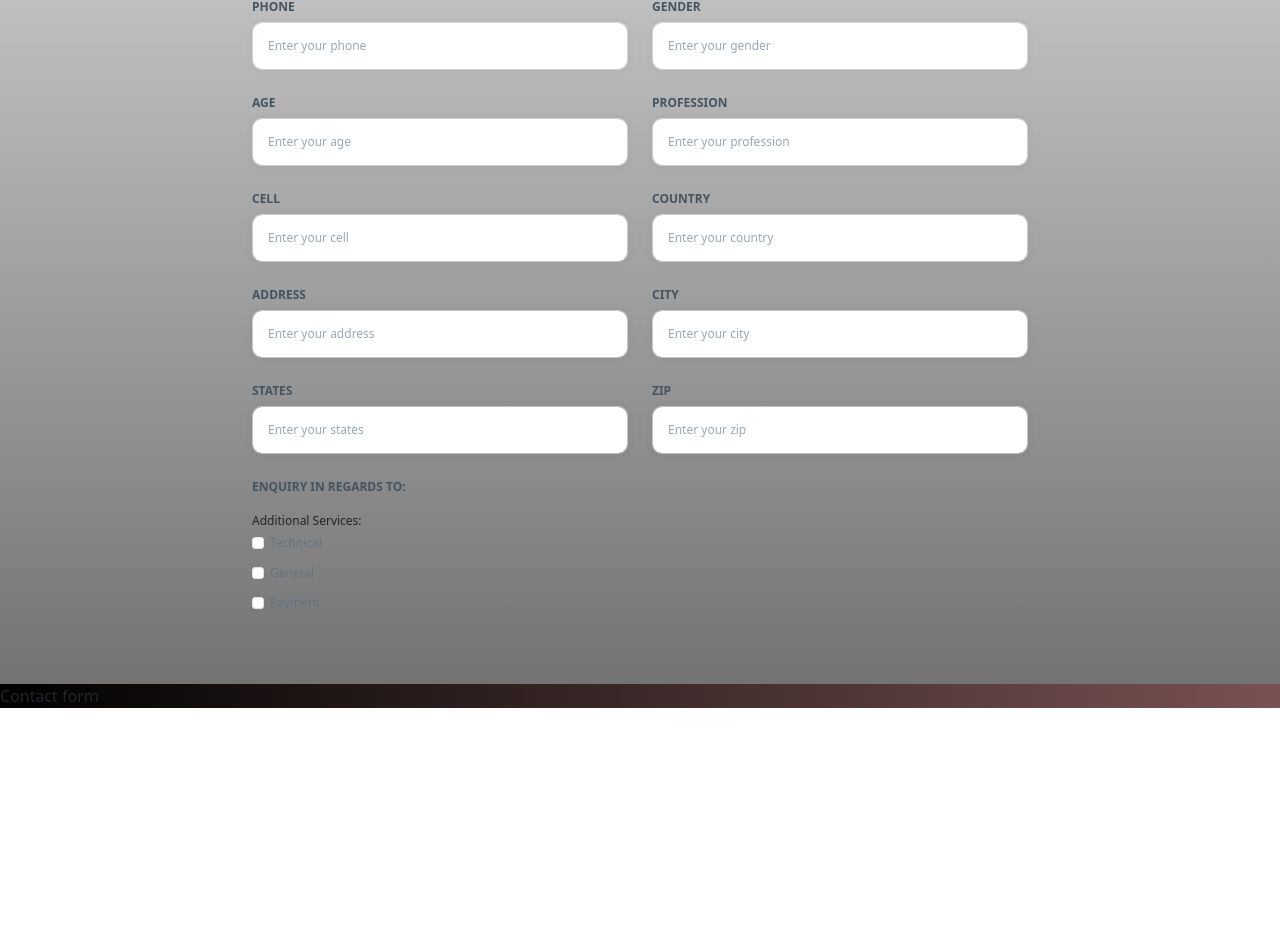
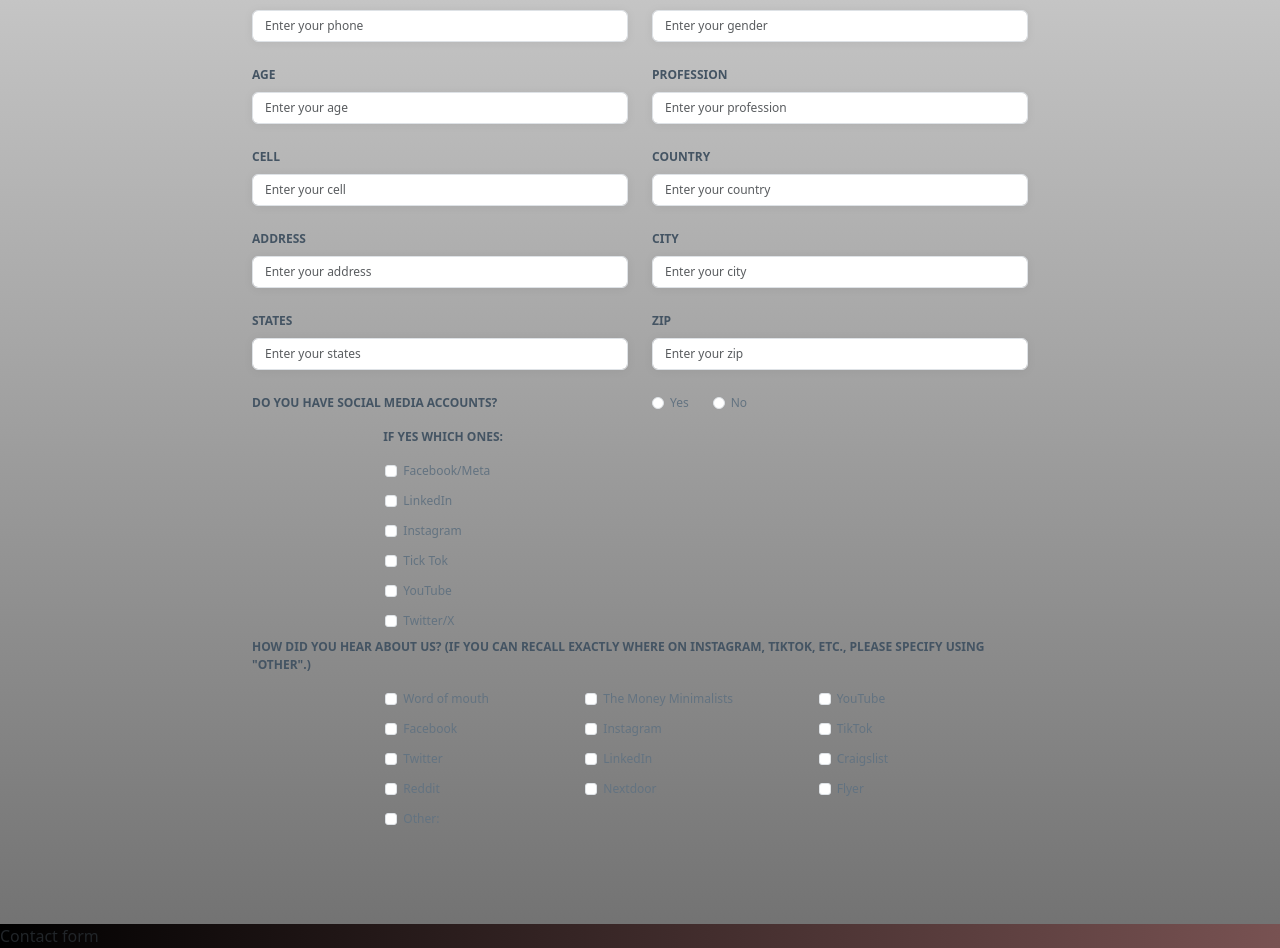
Before and after one commit to dm-dmytrenko/file4_upwork, a React (Create React App) app: page /contact in a window 1280 px wide. Shown: the part 1053-2001 px from the top of the page. Before the commit the page ends 1761 px from the top, so only its background shows below. Built offline with nearby package versions, Linux system fonts and the light colour scheme; a web font is replaced by a local one.

Commit message:
done contact form

```diff
--- a/src/components/contact-form/personalDetails/personalDetails.scss
+++ b/src/components/contact-form/personalDetails/personalDetails.scss
@@ -1,17 +1,4 @@
 .personal-detail-page {
-    .control-label {font-size: 12px; font-weight: 600; color: #445463; text-transform: uppercase; margin: 0 0 6px;}
-    .form-control-custom {
-        padding: 14px 15px;
-        font-size: 15px;
-        background-color: white;
-        filter: drop-shadow(0px 1px 4px rgba(0, 0, 0, 0.05));
-        border-color: #E5E9ED99;
-        border-radius: 10px;
-        box-shadow: none !important;
-        &::placeholder {
-        color: #98A8B7
-        }
-    }
     padding: 40px 0; background: linear-gradient(to bottom, #D9D9D9, #737373);;
 
     .row * {font-size: 12px !important;}
--- a/src/components/contact-form/personalDetails/personalDetails.tsx
+++ b/src/components/contact-form/personalDetails/personalDetails.tsx
@@ -44,25 +44,78 @@ const PersonalDetails: React.FC = () => {
                     <CustomFormField placeholder='Enter your states' label='STATES'/>
                     <CustomFormField placeholder='Enter your zip' label='ZIP'/>
                 </Row>
+                <Col xs={12}>
+                    <Form.Group className="mb-4" controlId="">
+                    <Row>
+                        <Col>
+                            <Form.Label className="control-label mb-3">Do you have Social Media Accounts?</Form.Label>
+                        </Col>
+                        <Col>
+                            <div className="d-flex gap-4">
+                                <Form.Check type="radio" aria-label="radio 1" label={'Yes'} />
+                                <Form.Check type="radio" aria-label="radio 2" label={'No'} />
+                            </div>
+                        </Col>
+                    </Row>
+
+                    <Row style={{paddingRight: '13px'}}>
+                        <Col
+                            md={{ span: 3, offset: 2 }}
+                        >
+                            <Form.Label className="control-label mb-3">If Yes which ones:</Form.Label>
+                        </Col>
+                    </Row>
+                    <Row>
+                        <Col md={{ span: 3, offset: 2 }}>
+                            <div className="d-grid gap-1">
+                                <Form.Check className="text-14" type="checkbox" label="Facebook/Meta" />
+                                <Form.Check className="text-14" type="checkbox" label="LinkedIn" />
+                                <Form.Check className="text-14" type="checkbox" label="Instagram" />
+                                <Form.Check className="text-14" type="checkbox" label="Tick Tok" />
+                                <Form.Check className="text-14" type="checkbox" label="YouTube" />
+                                <Form.Check className="text-14" type="checkbox" label="Twitter/X" />
+                            </div>
+                        </Col>
+                    </Row>
+
                     <Row>
                         <Col xs={12}>
                             <div className="mb-3">
                                 <Form.Group className="mb-4" controlId="">
-                                <Form.Label className="control-label mb-3">Enquiry in regards to:</Form.Label>
+                                    <Form.Label className="control-label mb-3">How did you hear about us?   (If you can recall exactly where on Instagram, TikTok, etc., please specify using "other".)</Form.Label>
+                                    <Row>
+                                    <Col md={{ span: 3, offset: 2 }}>
                                     <div className="d-grid gap-1">
-                                    <div className="d-flex gap-md-4 gap-2 mb-md-0 mb-4 align-items-center flex-wrap">
-                                        <label>Additional Services:</label>
-                                        {/* <ReactSelect className="react-select-2" styles={customStylesSelect} options={AdditionalServices} placeholder='Additional Services' /> */}
+                                        <Form.Check className="text-14" type="checkbox" label="Word of mouth" />
+                                        <Form.Check className="text-14" type="checkbox" label="Facebook" />
+                                        <Form.Check className="text-14" type="checkbox" label="Twitter" />
+                                        <Form.Check className="text-14" type="checkbox" label="Reddit" />
+                                        <Form.Check className="text-14" type="checkbox" label="Other:" />
                                     </div>
-                                    <Form.Check className="text-14" type="checkbox" label="Technical" />
-                                    <Form.Check className="text-14" type="checkbox" label="General" />
-                                    <Form.Check className="text-14" type="checkbox" label="Payment" />
+                                    </Col>
+                                    <Col>
+                                    <div className="d-grid gap-1">
+                                        <Form.Check className="text-14" type="checkbox" label="The Money Minimalists" />
+                                        <Form.Check className="text-14" type="checkbox" label="Instagram" />
+                                        <Form.Check className="text-14" type="checkbox" label="LinkedIn" />
+                                        <Form.Check className="text-14" type="checkbox" label="Nextdoor" />
                                     </div>
+                                    </Col>
+                                    <Col>
+                                    <div className="d-grid gap-1">
+                                        <Form.Check className="text-14" type="checkbox" label="YouTube" />
+                                        <Form.Check className="text-14" type="checkbox" label="TikTok" />
+                                        <Form.Check className="text-14" type="checkbox" label="Craigslist" />
+                                        <Form.Check className="text-14" type="checkbox" label="Flyer" />
+                                    </div>
+                                    </Col>
+                                    </Row>
                                 </Form.Group>
                             </div>
                         </Col>
-
                     </Row>
+                    </Form.Group>
+                </Col>
             </div>
         </main>
     </>
--- a/src/index.css
+++ b/src/index.css
@@ -6,6 +6,9 @@
   'Ubuntu', 'Cantarell', 'Fira Sans', 'Droid Sans', 'Helvetica Neue',
   sans-serif;;
   --zoo-font: "Zen Tokyo Zoo", system-ui;
+
+  --primary: #F7A55C;
+  --secondary: #DD6080;
 }
 
 body {
@@ -33,3 +36,34 @@ code {
     color: #98A8B7
     }
 }
+
+input {box-shadow: none !important;}
+
+  input[type="checkbox"]:checked {
+    box-shadow: none !important; accent-color: var(--secondary);
+    &:focus {border-color: var(--secondary) !important;}
+    &:checked {background-color: var(--secondary) !important; border-color: var(--secondary) !important;}
+  }
+
+  input[type="radio"]:checked {
+    box-shadow: none !important; accent-color: #7A0ECF;
+    &:focus {border-color: #7A0ECF !important;}
+    &:checked {background-color: #7A0ECF !important; border-color: #7A0ECF !important;}
+  }
+
+  textarea {
+    box-shadow: none !important;
+    &:focus {border-color: var(--secondary) !important; outline-color: var(--secondary); outline-width: 1px;}
+  }
+
+  // responsive
+  @media screen and (max-width: 991px) {
+    .grid-row {grid-template-columns: auto; grid-gap: 20px;}
+  }
+
+.text-10 {font-size: 10px;}
+.text-12 {font-size: 12px;}
+.text-13 {font-size: 13px;}
+.text-14 {font-size: 14px;}
+.text-15 {font-size: 15px;}
+.text-16 {font-size: 16px;}
```
Lines whose indentation alone changed are shown as unchanged.
